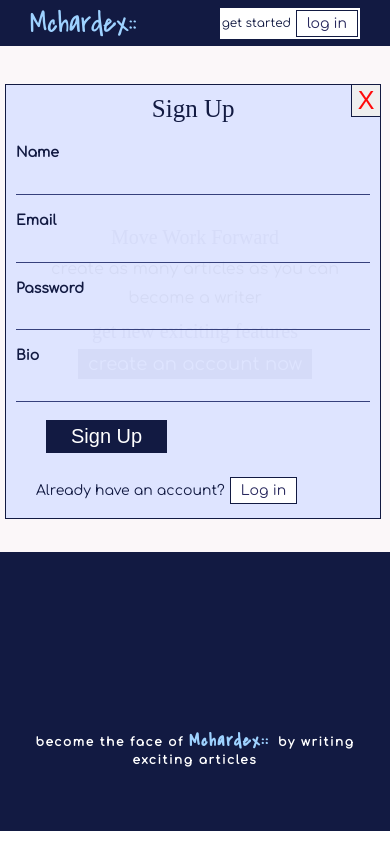
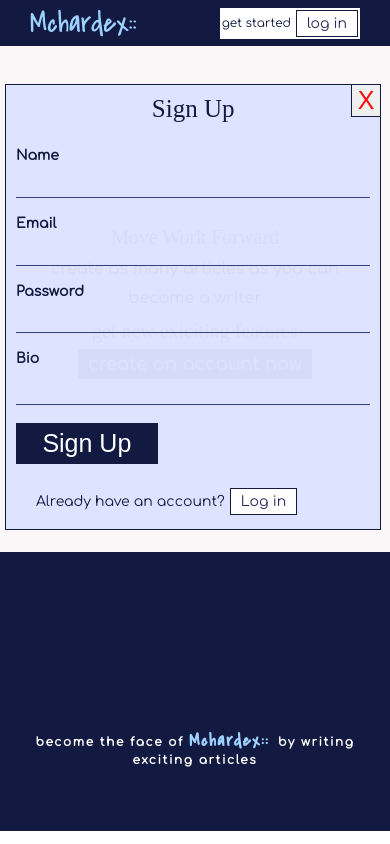
Before and after one commit to McHardex/news-react, a React (Create React App) app: page / in a window 390 px wide. Both pictures are taken after a click on the button "create an account now". Built offline with nearby package versions, Linux system fonts and the light colour scheme; a web font is replaced by a local one.

Commit message:
signUp spinner added

```diff
--- a/src/actions/authActionCreator.js
+++ b/src/actions/authActionCreator.js
@@ -2,6 +2,12 @@ import authRequests from '../requests/authRequests';
 import * as actionTypes from '../constants/actionTypes';
 import { strip } from '../lib/stringHelper'
 
+export const signUpUserLoading = (isLoading) => {
+  return {
+    type: actionTypes.LOADING_CONTENT,
+  }
+
+}
 export const signUpSuccess = (user) => {
   return {
     type: actionTypes.SIGN_UP_SUCCESS,
@@ -38,6 +44,7 @@ export const logOutSuccess = () => {
 
 export function signUpUser(userDetails, succesCallBack) {
   return (dispatch) => {
+    dispatch(signUpUserLoading())
     return (
       authRequests.createUser(userDetails)
         .then(response => response.json())
--- a/src/assets/stylesheets/signUp.css
+++ b/src/assets/stylesheets/signUp.css
@@ -92,6 +92,7 @@ input:-webkit-autofill {
   font-size: 20px;
   margin-left: 30px;
   padding: 5px 25px;
+  min-width: 40%;
 }
 
 .signup-Submit:hover {
@@ -176,9 +177,12 @@ input:-webkit-autofill {
   }
 
   .signup-Submit {
-    font-size: 20px;
+    font-size: 25px;
     outline: none;
     border: none;
+    border: 1px solid #121a42;
+    margin: 0;
+
   }
 
   textarea {
@@ -187,7 +191,8 @@ input:-webkit-autofill {
 
   .err-msg {
     padding: 0;
-    font-size: 12px;
+    font-size: 15px;
+    font-weight: bolder;
   }
 
   .nameContainer, .emailContainer, .bioContainer, .passwordContainer {
--- a/src/components/SignUp.jsx
+++ b/src/components/SignUp.jsx
@@ -4,6 +4,7 @@ import { signUpUser } from '../actions/authActionCreator'
 import { Link } from 'react-router'
 import '../assets/stylesheets/signUp.css'
 import { clearFormErrors } from '../actions/formActionCreator'
+import Loader from 'react-loader-spinner'
 
 export class SignUp extends Component {
   constructor(props) {
@@ -20,6 +21,7 @@ export class SignUp extends Component {
 
   signUpUser = (event) => {
     event.preventDefault()
+    this.props.auth.signUpError = null
 
     let data = {}
     const target = event.target
@@ -41,7 +43,7 @@ export class SignUp extends Component {
     return (
       <div className="signUp">
         <div className='signup-txt'>Sign Up</div>
-        { this.props.auth.signUpSuccess && <p className='succ-msg'>Account successfully created √</p> }
+        { this.props.auth.signUpSuccess && <p className='succ-msg'>Account successfully created</p> }
         <p className='err-msg'>{ this.props.auth.signUpError }</p>
         <form className='signupFormContainer' onSubmit={this.signUpUser}>
           <button className='topright' onClick={this.closeModal}>X</button>
@@ -65,7 +67,12 @@ export class SignUp extends Component {
             <textarea className='input' name='bio' type='text'/><br/>
           </div>
 
-          <button className='signup-Submit' type='submit'>Sign Up</button>
+          <button className='signup-Submit' type='submit'>{this.props.auth.isLoading ? <Loader
+            type="Puff"
+            color="#121a42"
+            height="30"
+            width="30"/> : 'Sign Up'}
+          </button>
         </form>
         <p className='hve-acc'>Already have an account? <Link to='login' className='loginLink'>Log in</Link></p>
 
--- a/src/constants/actionTypes.js
+++ b/src/constants/actionTypes.js
@@ -41,3 +41,4 @@ export const FETCH_WRITERS_ERROR = 'FETCH_WRITERS_ERROR'
 // export const FETCH_SINGLE_WRITERS_ERROR = 'FETCH-SINGLE_WRITERS_ERROR'
 
 export const CLEAR_FORM_ERRORS = 'CLEAR_FORM_ERRORS'
+export const LOADING_CONTENT = 'LOADING_CONTENT'
--- a/src/reducers/authReducers.js
+++ b/src/reducers/authReducers.js
@@ -5,15 +5,15 @@ const initialState = {
   loginError: null,
   signUpError: null,
   signUpSuccess: false,
-  // deleteArticleError: null
+  isLoading: false
 }
 
 export const auth = (state = initialState, action) => {
   switch (action.type) {
     case actionTypes.SIGN_UP_SUCCESS:
-      return {...state, user: action.user, signUpSuccess: true, signUpError: false}
+      return {...state, user: action.user, signUpSuccess: true, signUpError: false, isLoading: false}
     case actionTypes.SIGN_UP_ERROR:
-      return {...state, signUpError: action.error}
+      return {...state, signUpError: action.error, isLoading: false}
     case actionTypes.LOGIN_SUCCESS:
       return {...state, user: {token: action.token}, loginError: false }
     case actionTypes.LOGIN_ERROR:
@@ -22,6 +22,8 @@ export const auth = (state = initialState, action) => {
       return {...state, user: {}, loginError: null, signUpError: null }
     case actionTypes.CLEAR_FORM_ERRORS:
       return {...state, loginError: null, signUpError: null, signUpSuccess: false}
+    case actionTypes.LOADING_CONTENT:
+      return {...state, isLoading: true }
     default:
       return state
   }
```
